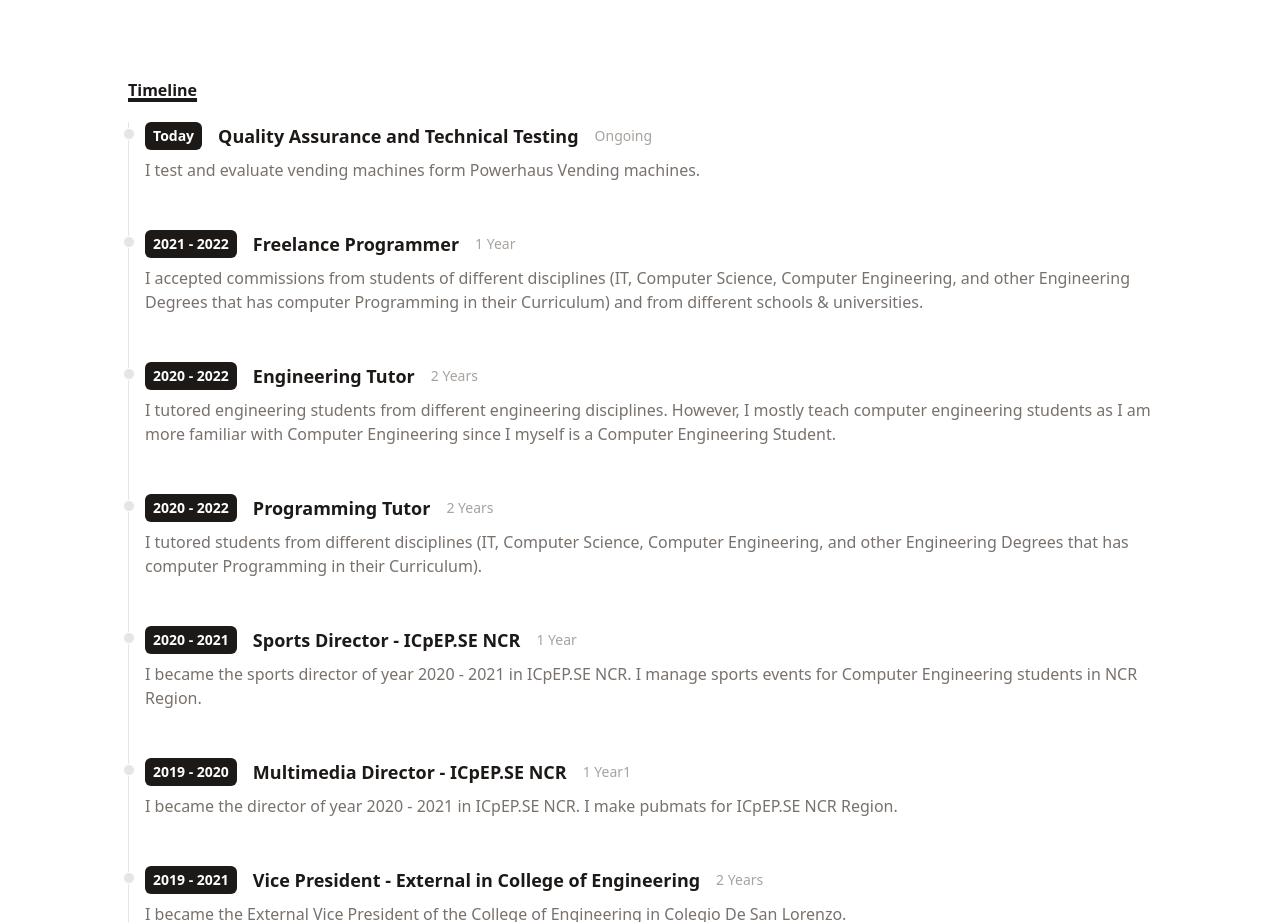
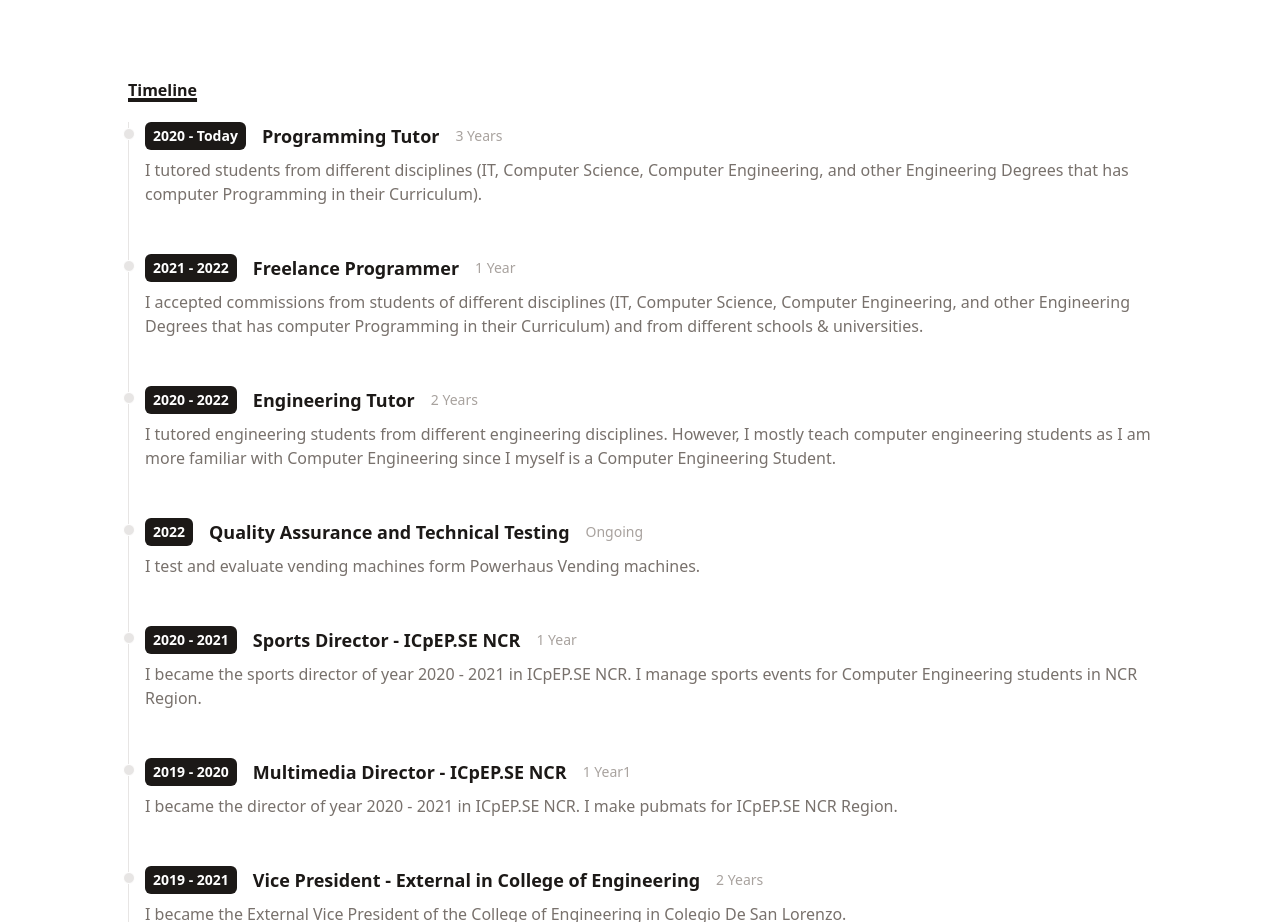
Before and after one commit to AlgoChad/Portfolio-Website, a React (Vite) app in the folder portfolio-profile/: page / in a window 1280 px wide. Shown: the part 1470-2392 px from the top of the page. Built offline with nearby package versions, Linux system fonts and the light colour scheme.

Commit message:
Update timeline

```diff
--- a/portfolio-profile/src/data/timeline.js
+++ b/portfolio-profile/src/data/timeline.js
@@ -1,10 +1,11 @@
 export default [
     {
-        year: 'Today',
-        title: "Quality Assurance and Technical Testing",
-        duration: 'Ongoing',
-        details: 'I test and evaluate vending machines form Powerhaus Vending machines.'
+        year: '2020 - Today',
+        title: "Programming Tutor",
+        duration: '3 Years',
+        details: 'I tutored students from different disciplines (IT, Computer Science, Computer Engineering, and other Engineering Degrees that has computer Programming in their Curriculum).',
     },
+
     {
         year: '2021 - 2022',
         title: "Freelance Programmer",
@@ -18,10 +19,10 @@ export default [
         details: 'I tutored engineering students from different engineering disciplines. However, I mostly teach computer engineering students as I am more familiar with Computer Engineering since I myself is a Computer Engineering Student.'
     },
     {
-        year: '2020 - 2022',
-        title: "Programming Tutor",
-        duration: '2 Years',
-        details: 'I tutored students from different disciplines (IT, Computer Science, Computer Engineering, and other Engineering Degrees that has computer Programming in their Curriculum).',
+        year: '2022',
+        title: "Quality Assurance and Technical Testing",
+        duration: 'Ongoing',
+        details: 'I test and evaluate vending machines form Powerhaus Vending machines.'
     },
     {
         year: '2020 - 2021',
```
